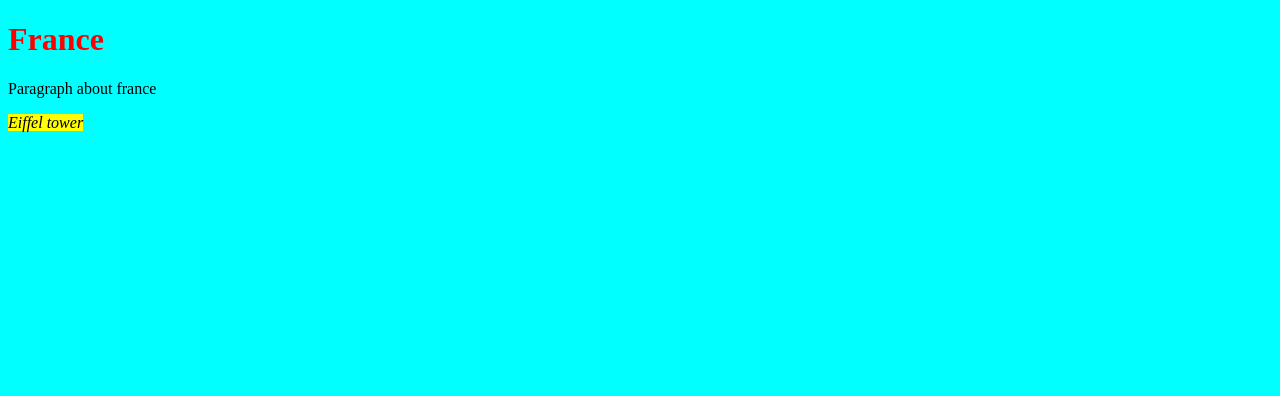
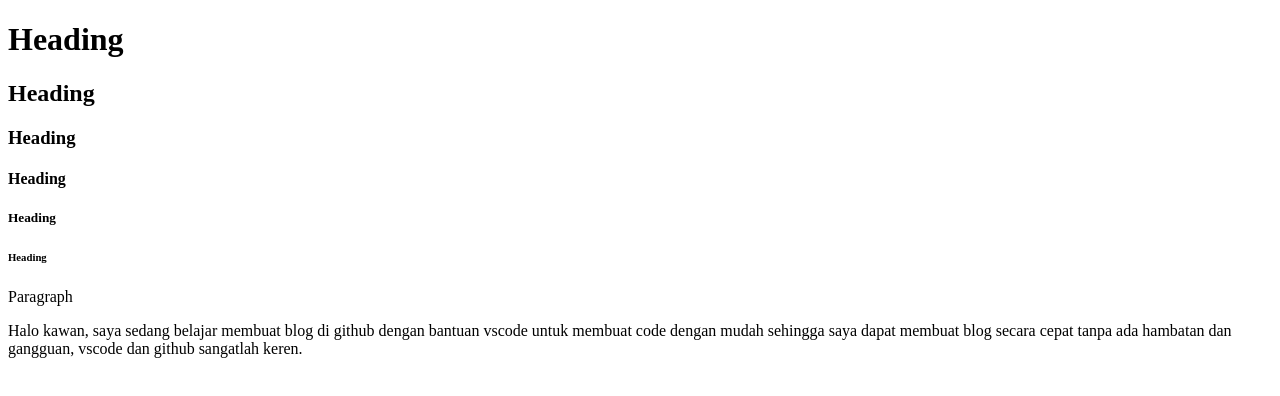
Before and after one commit to Ahnafitishom/AhnafBeta, a plain HTML site: page index.html in a window 1280 px wide. Drawn offline with Linux system fonts and the light colour scheme.

Commit message:
Update index.html

```diff
--- a/index.html
+++ b/index.html
@@ -5,10 +5,16 @@
     <meta name="viewport" content="width=device-width, initial-scale=1.0">
     <title>Percobaan</title>
 </head>
-<body style="background-color: aqua;"><h1 style="color: red;">France</h1>
-    <p>Paragraph about france</p>
-    <p><i><mark>Eiffel tower</mark></i></p>
-    <img src=""
+<body><h1>Heading</h1>
+    <h2>Heading</h2>
+    <h3>Heading</h3>
+    <h4>Heading</h4>
+    <h5>Heading</h5>
+    <h6>Heading</h6>
+    <p>Paragraph</p>
+    <p>Halo kawan, saya sedang belajar membuat blog di github dengan bantuan vscode untuk membuat code dengan
+    mudah sehingga saya dapat membuat blog secara cepat tanpa ada hambatan dan gangguan, vscode dan github sangatlah keren.</p>
+
 
 </body>
 </html>
```
